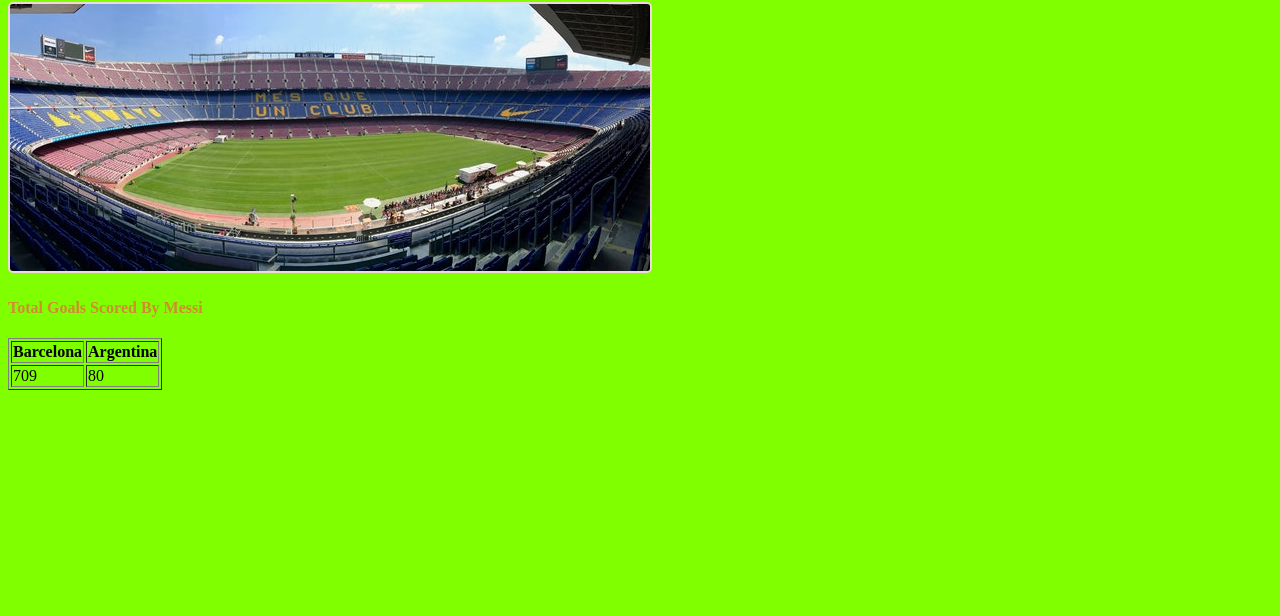
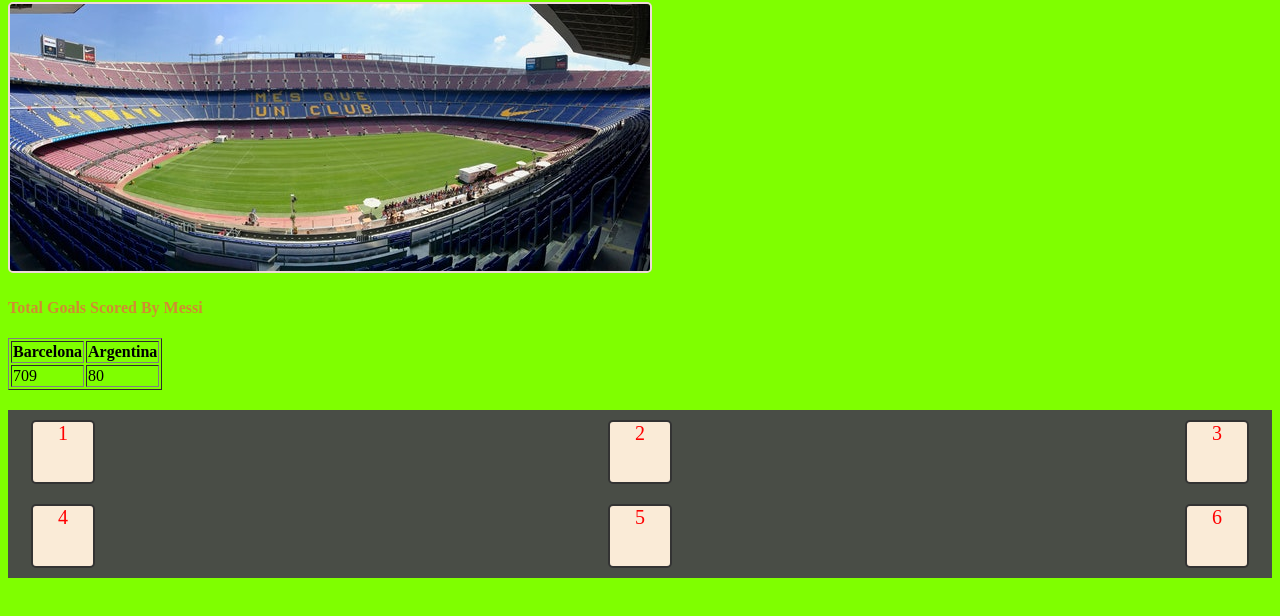
Before and after one commit to chiran2020/FEWD-2022, a plain HTML site: page index.html in a window 1280 px wide. Shown: the part 136-752 px from the top of the page. Drawn offline with Linux system fonts and the light colour scheme.

Commit message:
Added Boxes

```diff
--- a/index.html
+++ b/index.html
@@ -33,5 +33,19 @@
 
       </thead>
     </table>
+
+
+    <div class="column">
+      <div class="box">1</div>
+      <div class="box">2</div>
+      <div class="box">3</div>
+      <div class="box">4</div>
+      <div class="box">5</div>
+      <div class="box">6</div>
+    </div>
+
+
+
+
   </body>
 </html>
--- a/styles.css
+++ b/styles.css
@@ -11,3 +11,53 @@ img {
 h4 {
   color: rgb(209, 140, 49);
 }
+
+table {
+  margin-bottom: 20px;
+}
+
+/* flex Boxes */
+/* .column {
+  display: flex;
+  padding: 10px;
+  justify-content: center;
+  align-items: center;
+  height: 100%;
+  width: 100%;
+
+  background-color: rgb(192, 192, 178);
+} */
+
+.column {
+  display: flex;
+  flex-wrap: wrap;
+  flex-grow: 1;
+  column-gap: 30em;
+  /* row-gap: 5em; */
+
+  justify-content: space-evenly;
+  background-color: rgb(73, 77, 70);
+}
+
+.column:hover {
+  background-color: rgb(214, 219, 209);
+}
+
+.box {
+  color: red;
+  font-size: 20px;
+  width: 60px;
+  height: 60px;
+  margin: 10px;
+  background-color: antiquewhite;
+  text-align: center;
+  border: #333 2px solid;
+  border-radius: 5px;
+  justify-items: center;
+  justify-content: center;
+}
+
+.box:hover {
+  border: rgb(73, 77, 70) 2px solid;
+  color: rgb(73, 77, 70);
+}
```
